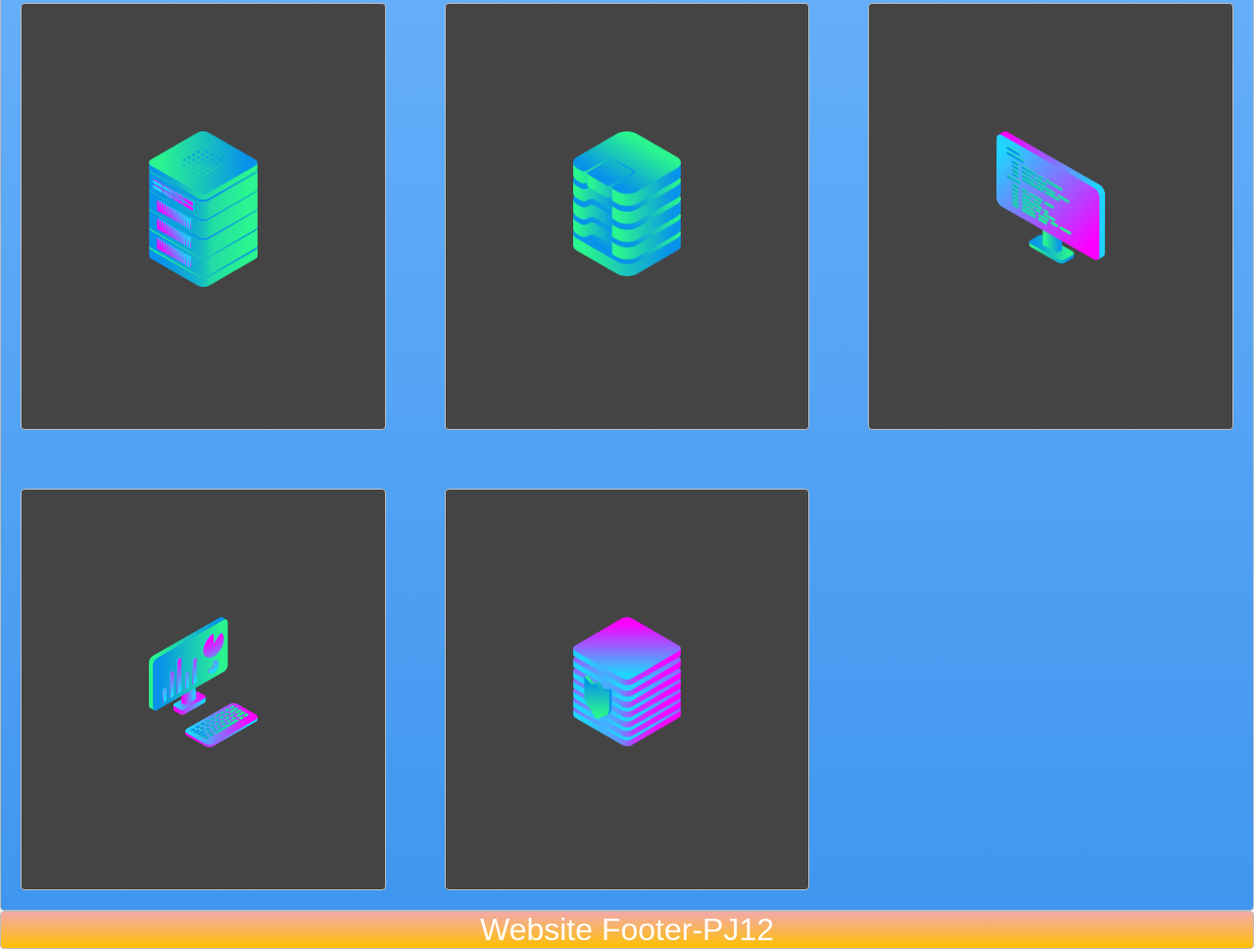
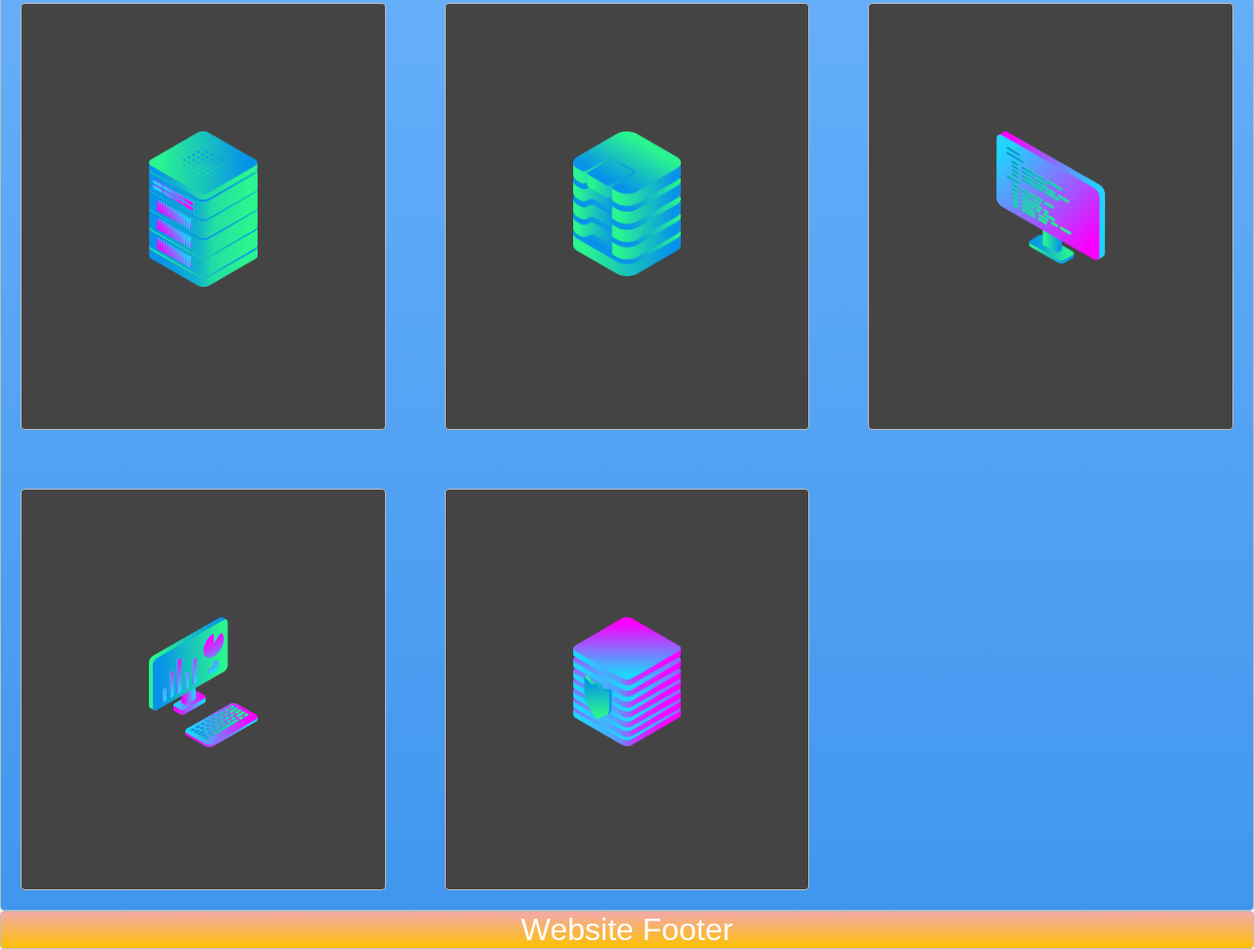
Before and after one commit to PallakJ12/website-layout, a plain HTML site: page index.html in a window 1280 px wide. Shown: the part 1081-2050 px from the top of the page at 98% size. Drawn offline with Linux system fonts and the light colour scheme.

Commit message:
Update index.html

```diff
--- a/index.html
+++ b/index.html
@@ -24,7 +24,7 @@
     <div class="box zone"><img src="./img/desktop_analytics_2.png"></div>
     <div class="box zone"><img src="./img/server_safe_2.png"></div>
   </div>
-  <footer class="zone yellow">Website Footer-PJ12</footer>
+  <footer class="zone yellow">Website Footer</footer>
 </div>
 </body>
 </html>
```
